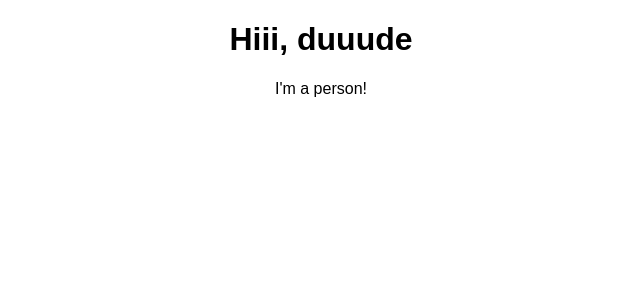
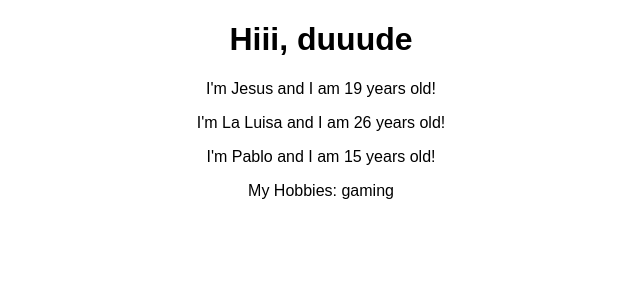
Before and after one commit to jesusmacedo-globant/react-complete-guide, a React (Create React App) app: page / in a window 1280 px wide. Shown: the top 300 px of the page, without its empty margins (319-959 px from the left). Built offline with nearby package versions, Linux system fonts and the light colour scheme.

Commit message:
Section 3, lesson 36-37. Working with Props. Understanding the children Prop.

```diff
--- a/src/App.js
+++ b/src/App.js
@@ -12,10 +12,15 @@ class App extends Component {
      * Always required in components and it always has to return HTML content.
      */
     render() {
+        // * the content inside the component tag will be recieved inside the component as props.children
         return (
             <div className="App">
                 <h1>Hiii, duuude</h1>
-                <Person />
+                <Person name="Jesus" age="19" />
+                <Person name="La Luisa" age="26" />
+                <Person name="Pablo" age="15">
+                    My Hobbies: gaming
+                </Person>
             </div>
         );
 
--- a/src/Person/Person.js
+++ b/src/Person/Person.js
@@ -3,8 +3,17 @@ import React from 'react';
 /**
  * This is a functional or stateless component because it is being created from a function and has no state.
  */
-const Person = () => {
-    return <p1>I'm a person!</p1>;
+const Person = (props) => {
+    // * props.children gives us access to the nested content recieved in the component implementation.
+    // * It can include text, complex structure or react components
+    return (
+        <div>
+            <p>
+                I'm {props.name} and I am {props.age} years old!
+            </p>
+            <p>{props.children}</p>
+        </div>
+    );
 };
 
 export default Person;
```
